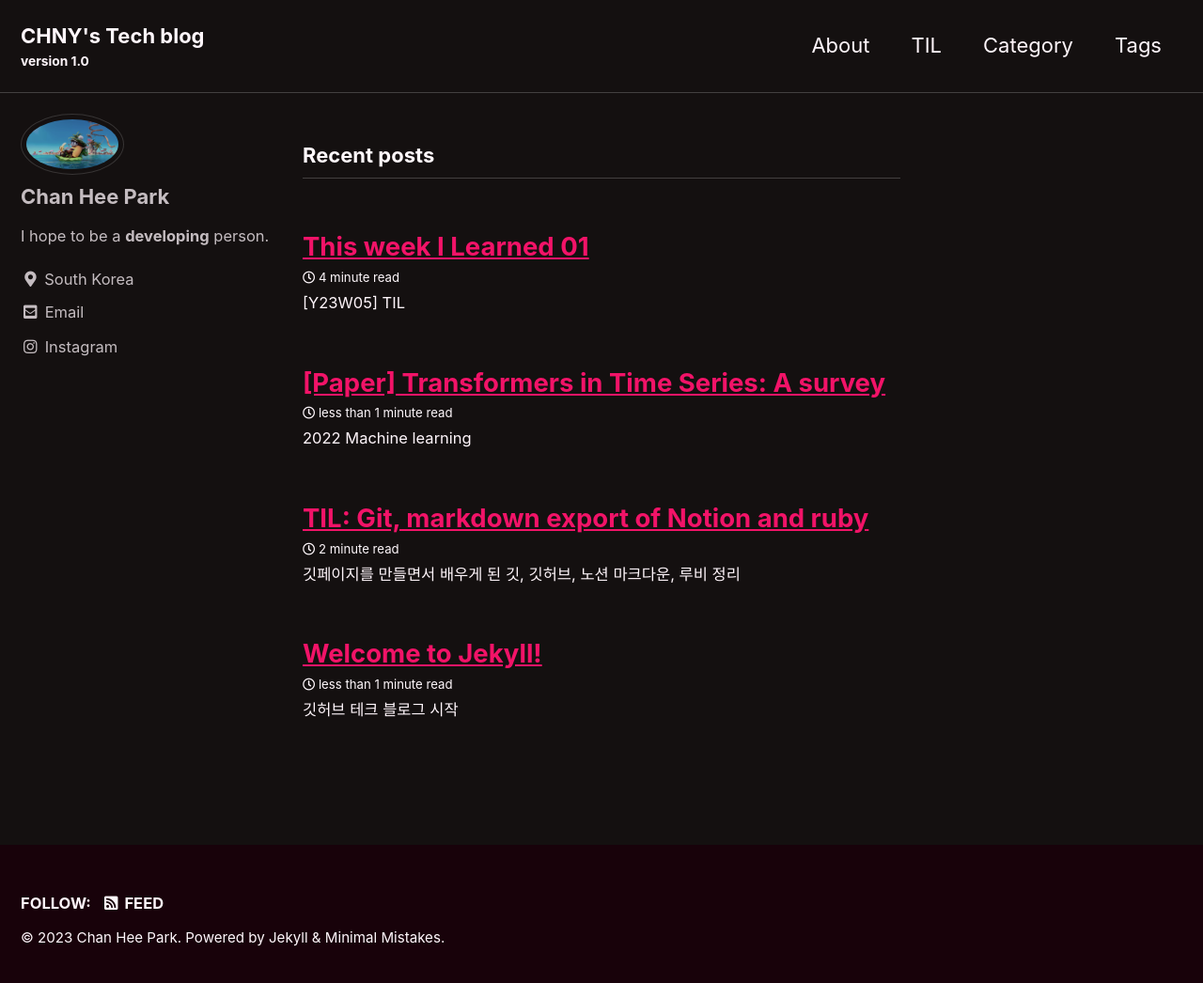
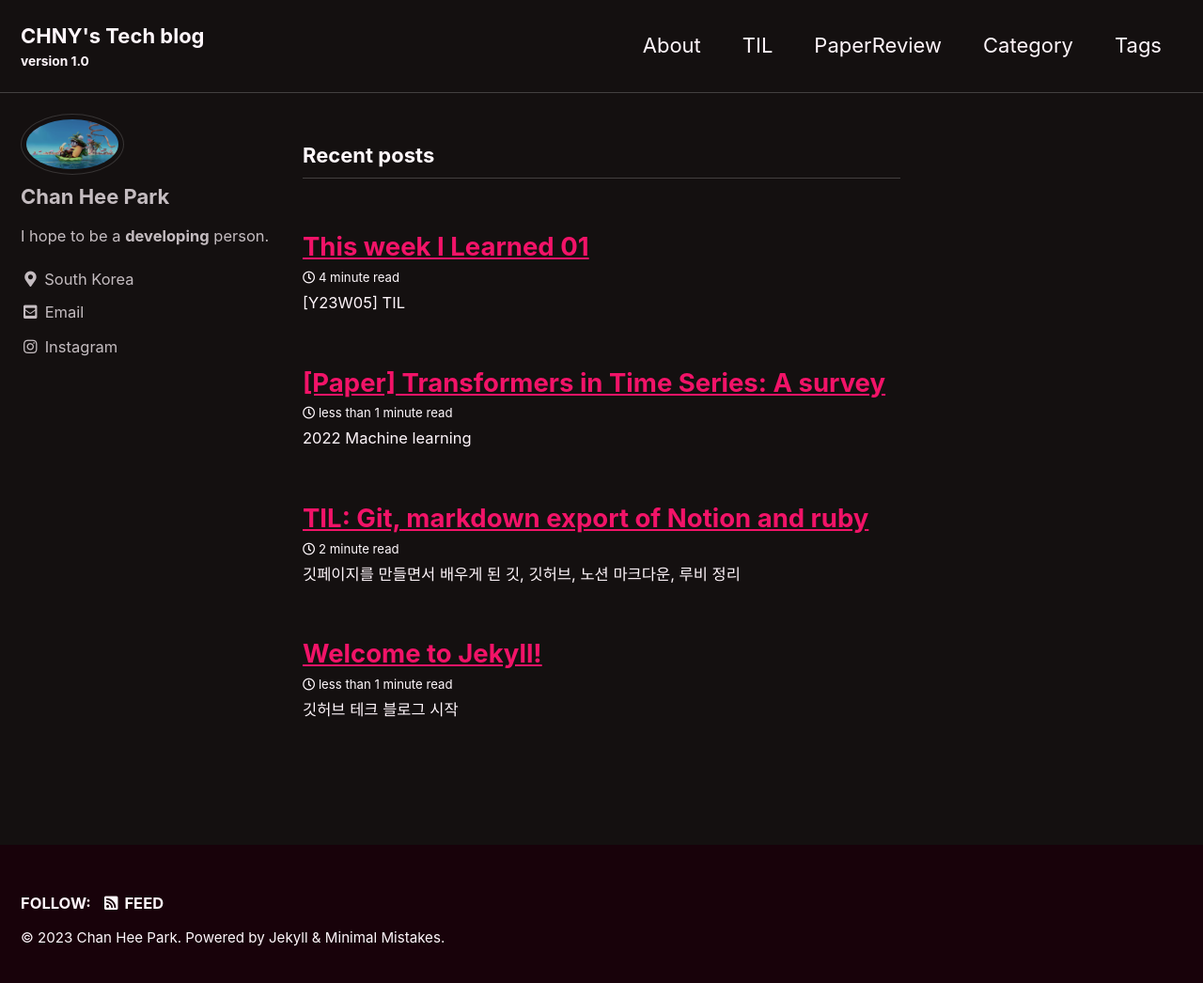
Before and after one commit to chnychny/chnychny.github.io, a Jekyll site: the page built from index.html, in a window 1280 px wide and 1054 px high. Shown: the top 1046 px of the window at 94% size. Built offline with Jekyll 4.4.1, drawn with Linux system fonts in a browser that asks for light colours; cached includes are drawn as plain includes; the list of posts is cut into pages by our own code.

Commit message:
Update navigation.yml

```diff
--- a/_data/navigation.yml
+++ b/_data/navigation.yml
@@ -6,6 +6,8 @@ main:
     url: /about/
   - title: "TIL"
     url: /TIL/
+  - title: "PaperReview"
+    url: /PaperReview/
   - title: "Category"
     url: "/categories/"
   - title: "Tags"
```
